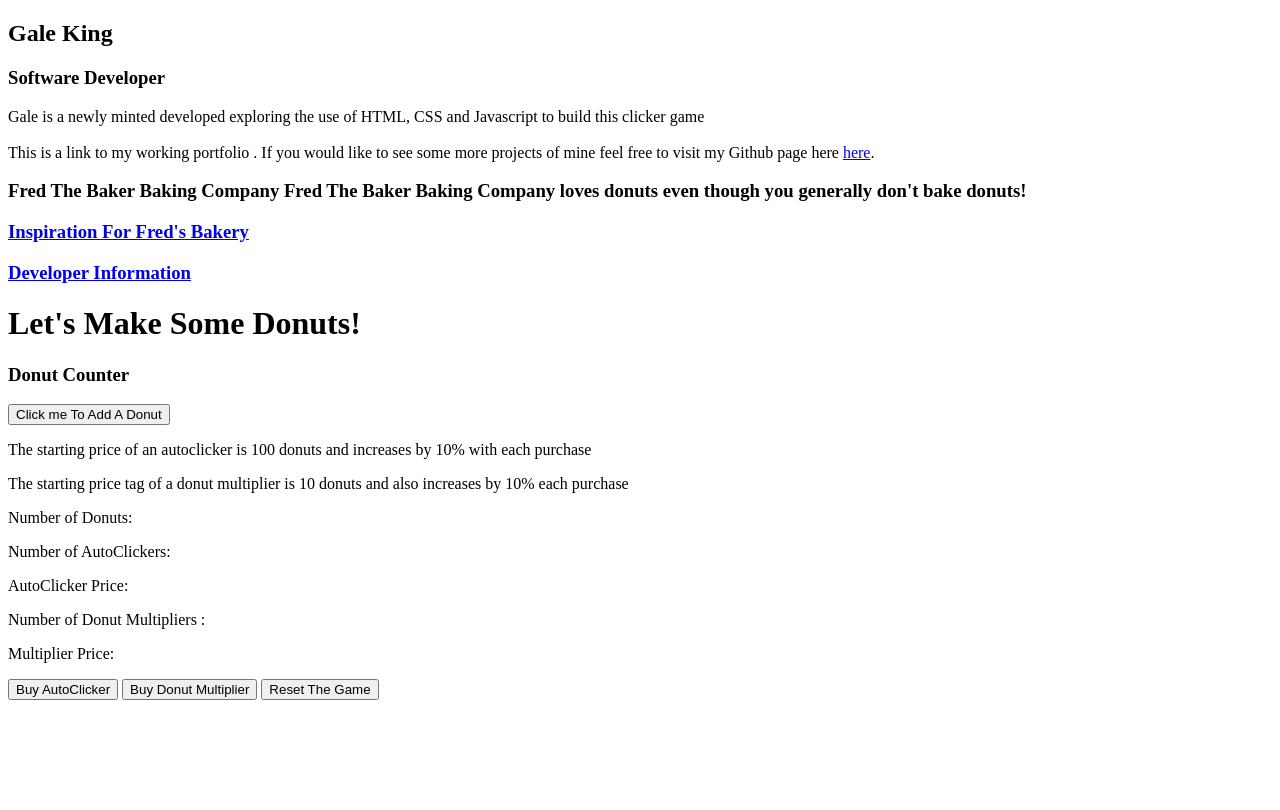
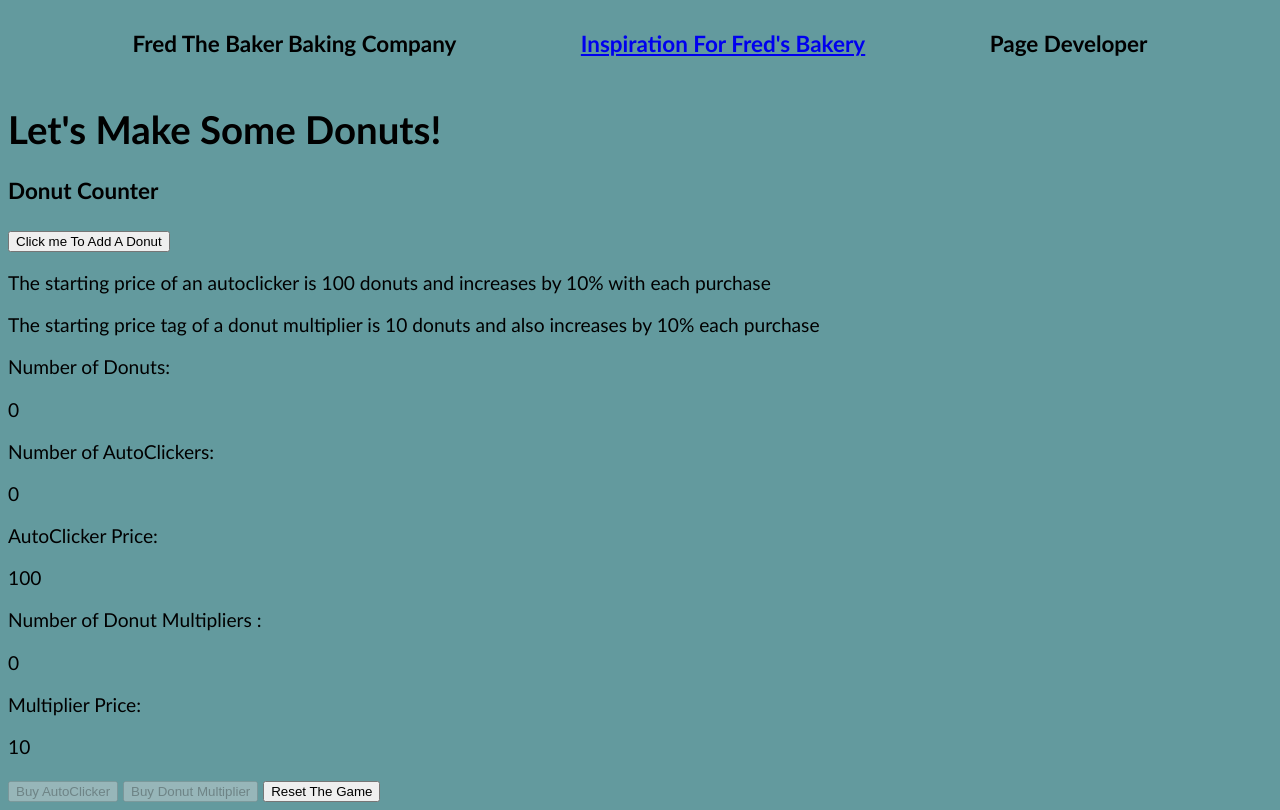
Before and after one commit to PatchesOHoolihan/DonutMaker, a plain HTML site: page index.html in a window 1280 px wide. Drawn offline with Linux system fonts and the light colour scheme.

Commit message:
See if line discrepancy is fixed with new push

```diff
--- a/index.html
+++ b/index.html
@@ -4,17 +4,10 @@
     <meta charset="UTF-8">
     <meta name="viewport" content="width=device-width, initial-scale=1.0">
     <title>Module 4 Project</title>
+    <link rel= "stylesheet" href = "src/css/style.css"/>
 </head>
 <body>
-    <div class="modal">
-        <div class="modal__content">
-            <h2>Gale King</h2>
-            <h3>Software Developer</h3>
-            <p>Gale is a newly minted developed exploring the use of HTML, CSS and Javascript to build this clicker game
-                <br><br>This is a link to my working portfolio <a target="_blank"  href="https://patchesohoolihan.github.io/"></a>.
-                If you would like to see some more projects of mine feel free to visit my Github page here <a target="_blank" href="https://github.com/patchesohoolihan">here</a>.</p>
-        </div>
-    </div>
+
 
     <div class="flex-container">
         <header class ="flex-container-header">
@@ -26,8 +19,20 @@
                 <a target="" href=" https://orteil.dashnet.org/cookieclicker/"> Inspiration For Fred's Bakery</a>
             </h3>
             <h3 class="flex-container-header-element">
-                <a href="#" onclick="showModal()">Developer Information</a>
+
+                <div id="developer-information">Page Developer </div>
             </h3>
+    <div  id= "modal-id" class="modal">
+        <div class="modal-content">
+            <span class="close">&times;</span>
+            <h2>Gale King</h2>
+            <h3>Software Developer</h3>
+            <p>Gale is a newly minted developed exploring the use of HTML, CSS and Javascript to build this clicker game
+                <br><br>This is a link to my working portfolio <a target="_blank"  href="https://patchesohoolihan.github.io/"></a>.
+                If you would like to see some more projects of mine feel free to visit my Github page here <a target="_blank" href="https://github.com/patchesohoolihan">here</a>.</p>
+        </div>
+    </div>
+
         </header>
 
     </div>
@@ -40,11 +45,11 @@
         <p>The starting price of an autoclicker is 100 donuts and increases by 10% with each purchase</p>
         <p>The starting price tag of a donut multiplier is 10 donuts and also increases by 10% each purchase</p>
         <!-- Maybe change to H tag with a Span inside -->
-        <p>Number of Donuts: <p class="number-of-donuts"></p></p>
-        <p>Number of AutoClickers: <p class="number-of-autoclickers"></p></p>
-        <p>AutoClicker Price: <p class="autoclicker-price-tag"></p></p>
-        <p>Number of Donut Multipliers : <p class="number-of-multipliers"></p></p>
-        <p>Multiplier Price: <p class="multiplier-price-tag"></p></p>
+        <p>Number of Donuts: <p class="number-of-donuts">0</p></p>
+        <p>Number of AutoClickers: <p class="number-of-autoclickers">0</p></p>
+        <p>AutoClicker Price: <p class="autoclicker-price-tag">100</p></p>
+        <p>Number of Donut Multipliers : <p class="number-of-multipliers">0</p></p>
+        <p>Multiplier Price: <p class="multiplier-price-tag">10</p></p>
 
         <button id="auto-clicker-buy-button">Buy AutoClicker</button>
 
--- a/src/js/app.js
+++ b/src/js/app.js
@@ -14,14 +14,14 @@ let multiplierPriceTag = document.querySelector(".multiplier-price-tag");
 let autoClickerPriceTag = document.querySelector(".autoclicker-price-tag");
 let resetButton = document.querySelector("#reset-button");
 const modal = document.getElementById("modal-id");
-const span = document.getElementsByClassName("close")[0];
-const modalClick = document.getElementById("developer-information");
-modalClick.onclick = function(){
-    modal.style.display = "block";
-  }
-  span.onclick = function(){
-    modal.style.display = "none";
-  }
+// const span = document.getElementsByClassName("close")[0];
+// const modalClick = document.getElementById("developer-information");
+// modalClick.onclick = function(){
+//     modal.style.display = "block";
+//   }
+//   span.onclick = function(){
+//     modal.style.display = "none";
+//   }
   window.onclick = function(event){
     if(event.target == modal){
       modal.style.display = "none";
```
